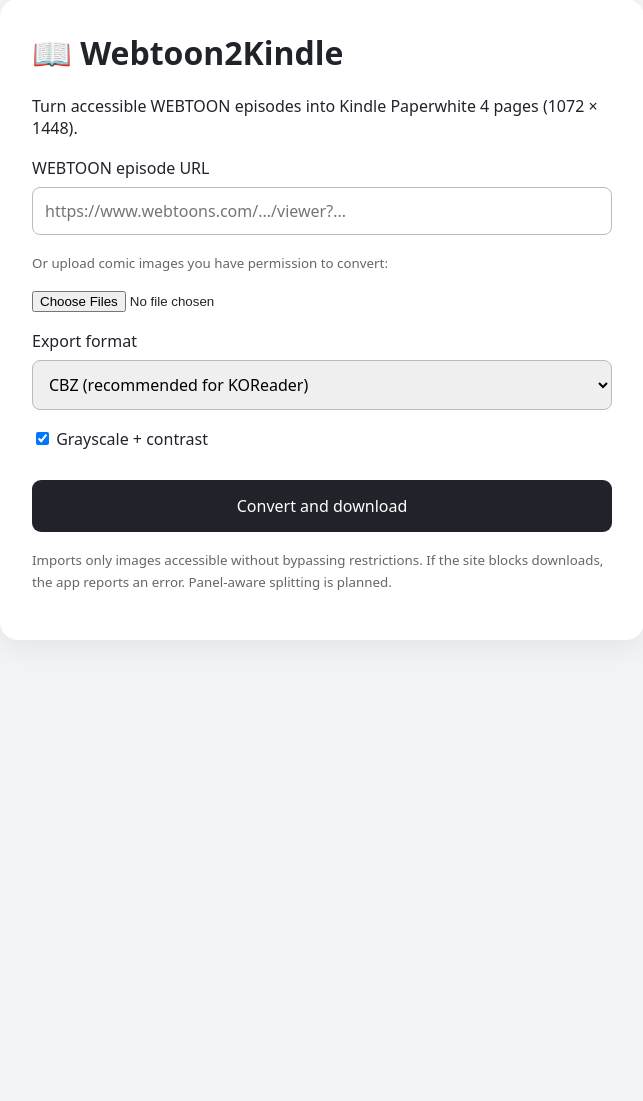
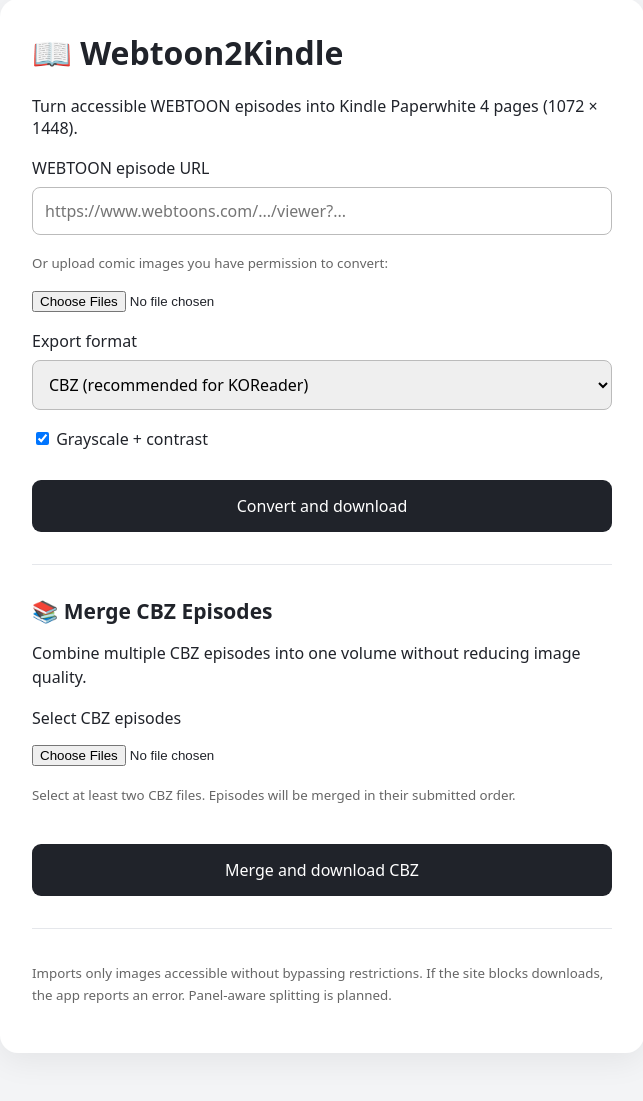
Before and after one commit to janectl/webtoon2kindle, a Flask app: page / in a window 1280 px wide. Shown: the part 49-1150 px from the top of the page, without its empty margins (318-961 px from the left). Before the commit the page ends 639 px from the top, so only its background shows below. Run offline with Flask 3, Linux system fonts and the light colour scheme; some libraries are stand-ins or nearby versions.

Commit message:
feat(ui): add CBZ episode merging interface

```diff
--- a/web/templates/index.html
+++ b/web/templates/index.html
@@ -1,9 +1,12 @@
+
 <!doctype html>
 <html lang="en">
   <head>
     <meta charset="utf-8" />
-    <meta name="viewport" content="width=device-width,initial-scale=1" />
+    <meta name="viewport" content="width=device-width, initial-scale=1" />
+
     <title>Webtoon2Kindle</title>
+
     <style>
       body {
         font: 16px system-ui;
@@ -12,6 +15,7 @@
         margin: 0;
         padding: 48px 16px;
       }
+
       .card {
         max-width: 580px;
         margin: auto;
@@ -20,13 +24,16 @@
         border-radius: 18px;
         box-shadow: 0 8px 32px #0001;
       }
+
       h1 {
         margin-top: 0;
       }
+
       label {
         display: block;
         margin: 18px 0 8px;
       }
+
       input[type="url"],
       select {
         width: 100%;
@@ -36,9 +43,11 @@
         border-radius: 8px;
         font: inherit;
       }
+
       input[type="file"] {
         max-width: 100%;
       }
+
       button {
         background: #20232a;
         color: white;
@@ -50,50 +59,153 @@
         margin-top: 22px;
         font: inherit;
       }
+
+      button:hover {
+        background: #374151;
+      }
+
       small {
         color: #666;
       }
+
+      .section-divider {
+        border: 0;
+        border-top: 1px solid #e5e7eb;
+        margin: 32px 0;
+      }
+
+      .merge-section h2 {
+        margin-bottom: 8px;
+        font-size: 21px;
+      }
+
+      .merge-section p {
+        line-height: 1.5;
+      }
+
+      .merge-section input[type="file"] {
+        margin-top: 8px;
+      }
     </style>
   </head>
+
   <body>
     <main class="card">
       <h1>📖 Webtoon2Kindle</h1>
+
       <p>
-        Turn accessible WEBTOON episodes into Kindle Paperwhite 4 pages (1072 ×
-        1448).
+        Turn accessible WEBTOON episodes into Kindle Paperwhite 4 pages
+        (1072 × 1448).
       </p>
-      <form action="/convert" method="post" enctype="multipart/form-data">
-        <label for="url">WEBTOON episode URL</label
-        ><input
+
+      <!-- WEBTOON Converter -->
+      <section class="converter-section">
+        <form
+          action="/convert"
+          method="post"
+          enctype="multipart/form-data"
+        >
+          <label for="url">WEBTOON episode URL</label>
+
+          <input
             id="url"
             name="url"
             type="url"
             placeholder="https://www.webtoons.com/.../viewer?..."
           />
+
           <p>
-          <small>Or upload comic images you have permission to convert:</small>
+            <small>
+              Or upload comic images you have permission to convert:
+            </small>
           </p>
+
           <input
             id="images"
             type="file"
             name="images"
             accept="image/png,image/jpeg,image/webp"
             multiple
-        /><label for="format">Export format</label
-        ><select id="format" name="format">
-          <option value="cbz">CBZ (recommended for KOReader)</option>
-          <option value="pdf">PDF</option></select
-        ><label
-          ><input type="checkbox" name="grayscale" checked /> Grayscale +
-          contrast</label
-        ><button type="submit">Convert and download</button>
+          />
+
+          <label for="format">Export format</label>
+
+          <select id="format" name="format">
+            <option value="cbz">
+              CBZ (recommended for KOReader)
+            </option>
+            <option value="pdf">
+              PDF
+            </option>
+          </select>
+
+          <label>
+            <input
+              type="checkbox"
+              name="grayscale"
+              checked
+            />
+            Grayscale + contrast
+          </label>
+
+          <button type="submit">
+            Convert and download
+          </button>
         </form>
+      </section>
+
+      <!-- Section Divider -->
+      <hr class="section-divider" />
+
+      <!-- Merge CBZ Feature -->
+      <section class="merge-section">
+        <h2>📚 Merge CBZ Episodes</h2>
+
         <p>
-        <small
-          >Imports only images accessible without bypassing restrictions. If the
-          site blocks downloads, the app reports an error. Panel-aware splitting
-          is planned.</small
+          Combine multiple CBZ episodes into one volume
+          without reducing image quality.
+        </p>
+
+        <form
+          action="/merge-cbz"
+          method="post"
+          enctype="multipart/form-data"
         >
+          <label for="cbz-files">
+            Select CBZ episodes
+          </label>
+
+          <input
+            id="cbz-files"
+            type="file"
+            name="cbz_files"
+            accept=".cbz"
+            multiple
+            required
+          />
+
+          <p>
+            <small>
+              Select at least two CBZ files.
+              Episodes will be merged in their submitted order.
+            </small>
+          </p>
+
+          <button type="submit">
+            Merge and download CBZ
+          </button>
+        </form>
+      </section>
+
+      <!-- Footer Information -->
+      <hr class="section-divider" />
+
+      <p>
+        <small>
+          Imports only images accessible without bypassing restrictions.
+          If the site blocks downloads, the app reports an error.
+          Panel-aware splitting is planned.
+        </small>
       </p>
     </main>
   </body>
```
Lines whose indentation alone changed are shown as unchanged.
